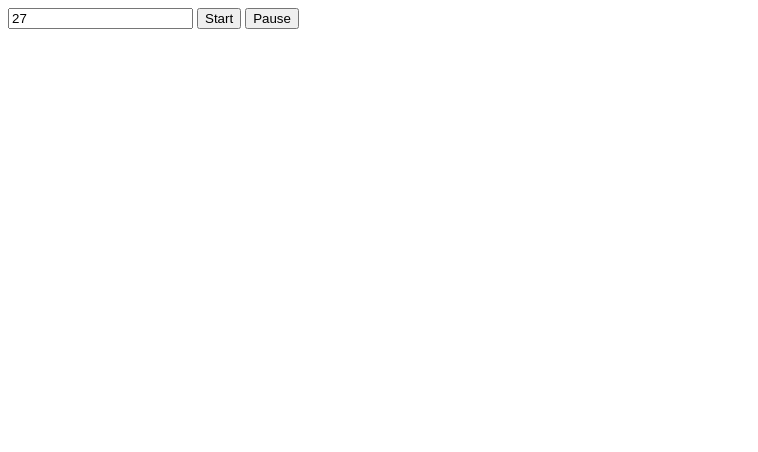
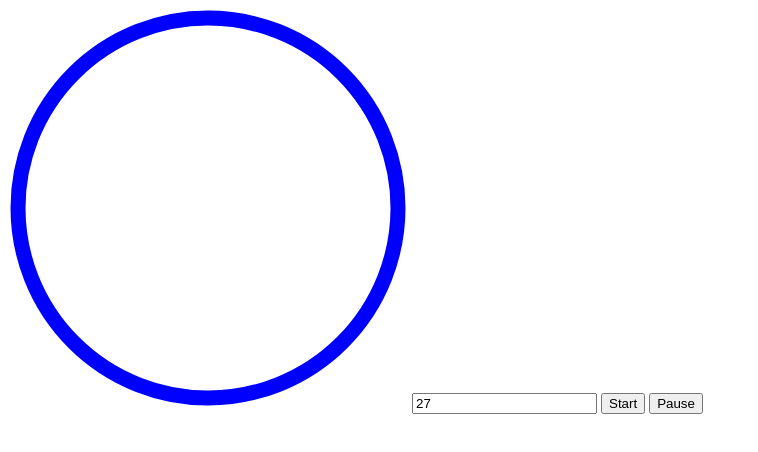
Before and after one commit to Pargeo82/timer, a plain HTML site: page index.html in a window 1280 px wide. Both pictures are taken after a click on the button "Start". Shown: the whole page, without its empty margins (0-758 px from the left). Drawn offline with Linux system fonts and the light colour scheme.

Commit message:
add circle

```diff
--- a/index.html
+++ b/index.html
@@ -9,11 +9,16 @@
 </head>
 
 <body>
+    <svg height="400" width="400">
+        <circle r="190" cx="200" cy="200" fill="transparent" stroke="blue" stroke-width="15"
+            transform="rotate(-90 200 200)" />
+    </svg>
     <input id="duration" value="30">
     <button id="start">Start</button>
     <button id="pause">Pause</button>
 
 
+    <script src="timer.js"></script>
     <script src="index.js"></script>
 </body>
 
--- a/index.js
+++ b/index.js
@@ -1,35 +1,14 @@
-class Timer {
-    constructor(durationInput, startButton, pauseButton) {
-        this.durationInput = durationInput;
-        this.startButton = startButton;
-        this.pauseButton = pauseButton;
-
-        this.startButton.addEventListener('click', this.start);
-        this.pauseButton.addEventListener('click', this.pause);
-    }
-    start = () => {
-        this.tick();
-        this.interval = setInterval(this.tick, 1000);
-    };
-    pause = () => {
-        clearInterval(this.interval);
-    };
-    tick = () => {
-        if (this.timeRemaining <= 0) {
-            this.pause();
-        } else {
-            this.timeRemaining = this.timeRemaining - 1;
-        };
-    };
-    get timeRemaining() {
-        return parseFloat(this.durationInput.value);
-    };
-    set timeRemaining(time) {
-        this.durationInput.value = time;
-    };
-};
-
 const durationInput = document.querySelector('#duration');
 const startButton = document.querySelector('#start');
 const pauseButton = document.querySelector('#pause');
-const timer = new Timer(durationInput, startButton, pauseButton);
+const timer = new Timer(durationInput, startButton, pauseButton, {
+    onStart() {
+        console.log('Timer started');
+    },
+    onTick() {
+        console.log('Timer just ticked down');
+    },
+    onComplete() {
+        console.log('Timer stopped');
+    }
+});
--- /dev/null
+++ b/timer.js
@@ -0,0 +1,44 @@
+class Timer {
+    constructor(durationInput, startButton, pauseButton, callbacks) {
+        this.durationInput = durationInput;
+        this.startButton = startButton;
+        this.pauseButton = pauseButton;
+        if (callbacks) {
+            this.onStart = callbacks.onStart;
+            this.onTick = callbacks.onTick;
+            this.onComplete = callbacks.onComplete;
+        }
+
+        this.startButton.addEventListener('click', this.start);
+        this.pauseButton.addEventListener('click', this.pause);
+    }
+    start = () => {
+        if (this.onStart) {
+            this.onStart();
+        }
+        this.tick();
+        this.interval = setInterval(this.tick, 1000);
+    };
+    pause = () => {
+        clearInterval(this.interval);
+    };
+    tick = () => {
+        if (this.timeRemaining <= 0) {
+            this.pause();
+            if (this.onComplete) {
+                this.onComplete();
+            }
+        } else {
+            this.timeRemaining = this.timeRemaining - 1;
+            if (this.onTick) {
+                this.onTick();
+            }
+        };
+    };
+    get timeRemaining() {
+        return parseFloat(this.durationInput.value);
+    };
+    set timeRemaining(time) {
+        this.durationInput.value = time;
+    };
+};
```
